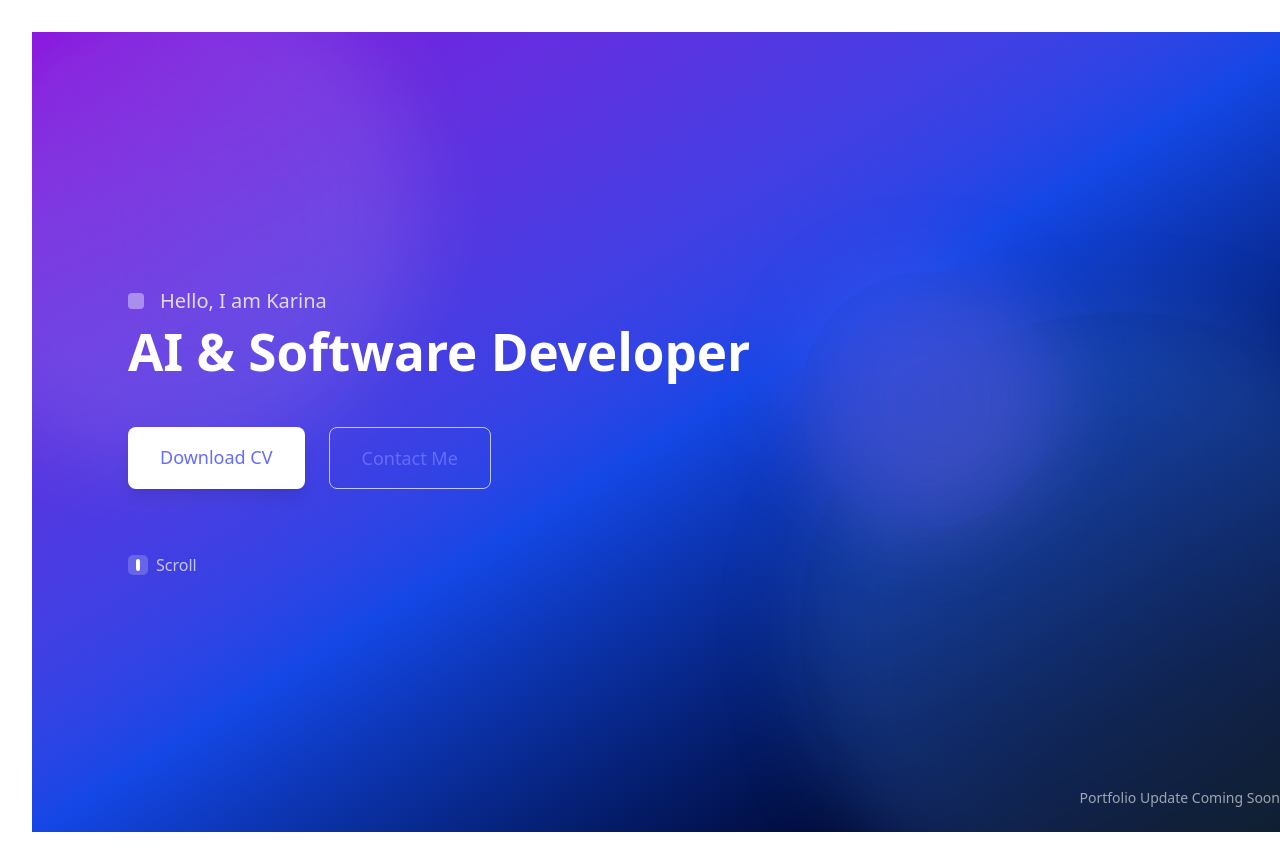
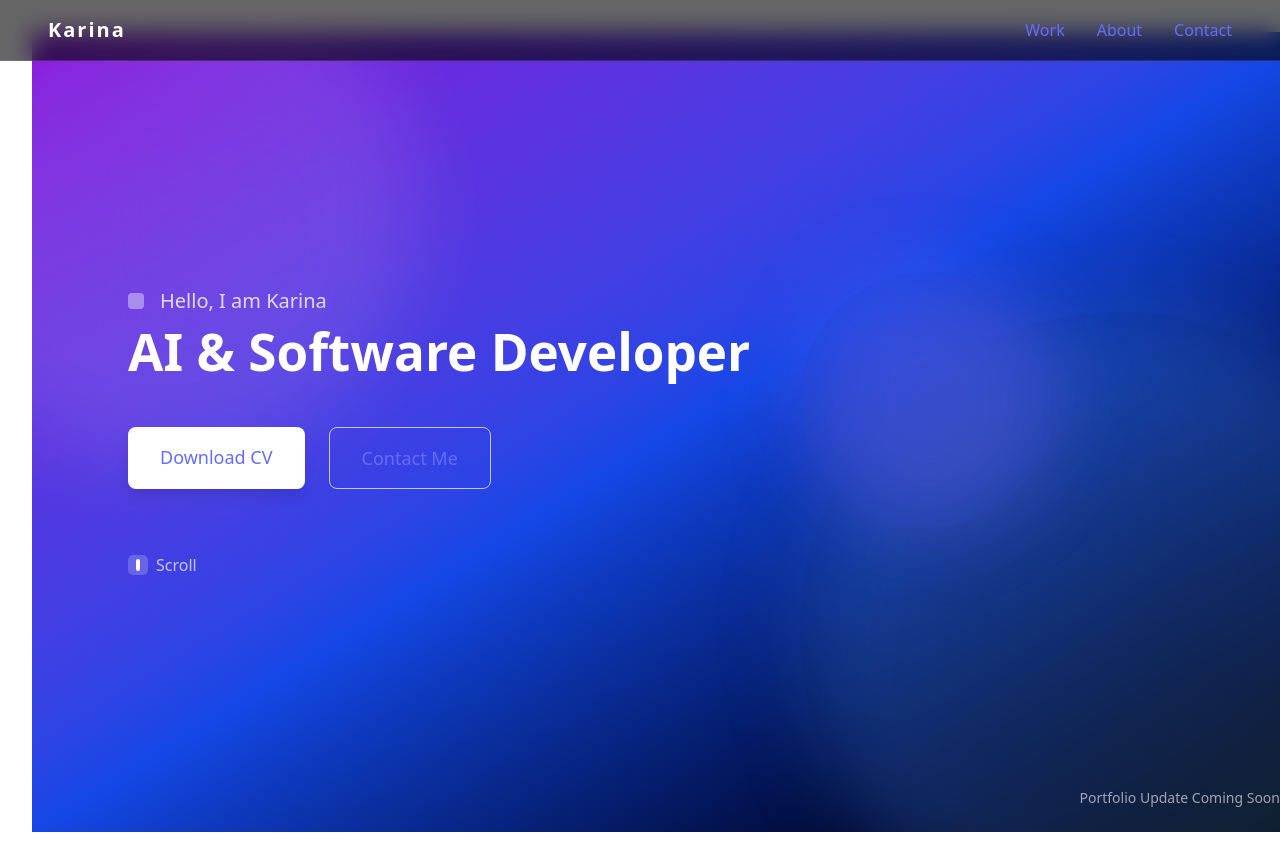
Before and after one commit to KarinaKKarinaK/personal-portfolio, a React (Vite) app: page / in a window 1280 px wide. Shown: the top 864 px of the page. Built offline with nearby package versions, Linux system fonts and the light colour scheme.

Commit message:
Added initial na vbar (placeholder for an upgraded one)

```diff
--- a/src/App.jsx
+++ b/src/App.jsx
@@ -1,9 +1,11 @@
 import React from 'react';
+import Navbar from './components/Navbar';
 import './App.css';
 
 const App = () => {
   return (
     <div className="relative h-screen w-screen overflow-hidden bg-black">
+      <Navbar />
       {/* Gradient background */}
       <div className="absolute inset-0 bg-gradient-to-br from-purple-700 via-blue-700 to-black" />
 
--- /dev/null
+++ b/src/components/Navbar.jsx
@@ -0,0 +1,25 @@
+import React from 'react';
+
+const Navbar = () => (
+  <nav className="fixed top-0 left-0 w-full z-30 backdrop-blur-md bg-black/60 border-b border-white/10">
+    <div className="max-w-7xl mx-auto flex items-center justify-between px-6 md:px-12 py-4">
+      {/* Logo */}
+      <span className="text-xl font-bold text-white tracking-widest">Karina</span>
+      {/* Nav Links */}
+      <div className="hidden md:flex gap-8">
+        <a href="#work" className="text-white/80 hover:text-white transition">Work</a>
+        <a href="#about" className="text-white/80 hover:text-white transition">About</a>
+        <a href="#contact" className="text-white/80 hover:text-white transition">Contact</a>
+      </div>
+      {/* Hamburger for mobile (optional, not functional yet) */}
+      <button className="md:hidden text-white/80 hover:text-white">
+        <svg width="28" height="28" fill="none" viewBox="0 0 24 24">
+          <rect x="4" y="7" width="16" height="2" rx="1" fill="currentColor"/>
+          <rect x="4" y="15" width="16" height="2" rx="1" fill="currentColor"/>
+        </svg>
+      </button>
+    </div>
+  </nav>
+);
+
+export default Navbar;
```
Also changed, not shown: 2 other files (tests, documents, lock files or other folders).
